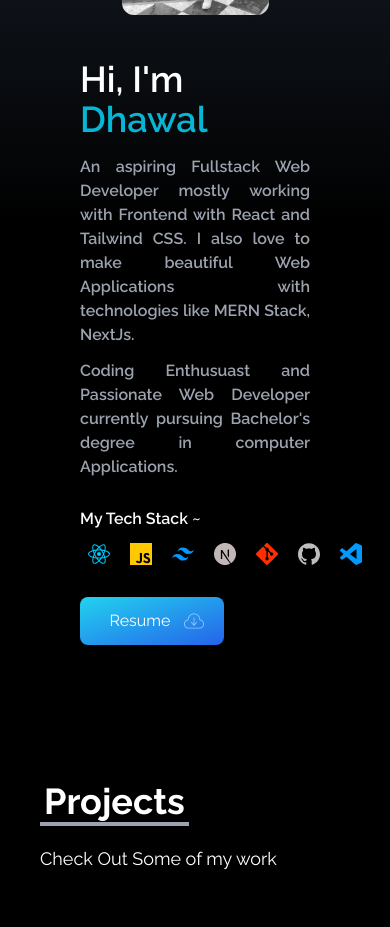
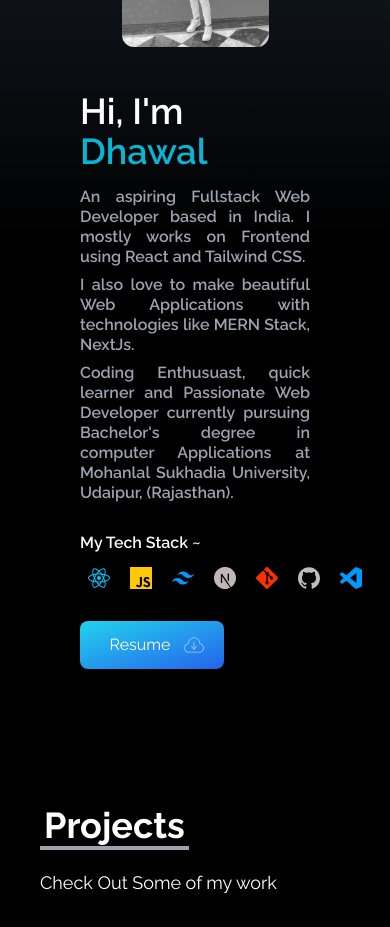
Before and after one commit to dhawal-793/DevFolio, a React (Vite) app: page / in a window 390 px wide. Shown: the part 1260-2187 px from the top of the page. Built offline with nearby package versions, Linux system fonts and the light colour scheme.

Commit message:
Updated height for different devices for responsiveness.

```diff
--- a/src/components/About.jsx
+++ b/src/components/About.jsx
@@ -9,7 +9,7 @@ import techStack from '../data/techStack';
 
 const About = () => {
     return (
-        <div name='About' className=' outline-blue-500 h-auto min-h-[90vh] w-full bg-gradient-to-b to-black via-black from-gray-800 '>
+        <div name='About' className=' pt-8 h-full min-h-screen w-full flex items-center  bg-gradient-to-b to-black via-black from-gray-800 '>
             <div className='py-20 section justify-between'>
                 <SectionHeading heading="About Me" />
                 <div className='mb-10  flex flex-col justify-center '>
@@ -17,13 +17,13 @@ const About = () => {
                 </div>
                 <div className='flex flex-col justify-center w-full px-10 md:px-20 lg:px-28 text-white'>
                     <h1 className=' text-4xl md:text-5xl lg:text-6xl font-semibold '>Hi, I'm <span className='text-cyan-500'>Dhawal</span></h1>
-                    <div className='text-gray-400 py-4 space-y-3 md:space-y-2 md:pt-8 lg:pt-12 font-semibold text-justify'>
-                        <p>
-                            An aspiring Fullstack Web Developer mostly working with Frontend with React and Tailwind CSS.
-                            I also love to make beautiful Web Applications with technologies like MERN Stack, NextJs.
+                    <div className='text-gray-400 py-4 space-y-2 md:space-y-2 md:pt-8 lg:pt-12 font-semibold text-justify'>
+                        <p className='leading-tight'>
+                            An aspiring Fullstack Web Developer based in India. I mostly works on Frontend using React and Tailwind CSS.
                         </p>
-                        <p>
-                            Coding Enthusuast and Passionate Web Developer currently pursuing Bachelor's degree in computer Applications.
+                        <p className='leading-tight'> I also love to make beautiful Web Applications with technologies like MERN Stack, NextJs.</p>
+                        <p className='leading-tight'>
+                            Coding Enthusuast, quick learner and Passionate Web Developer currently pursuing Bachelor's degree in computer Applications at Mohanlal Sukhadia University, Udaipur, (Rajasthan).
                         </p>
                     </div>
                     <div className='py-3 text-gray-50 sm:flex font-semibold'>
@@ -47,7 +47,7 @@ const About = () => {
                     </div>
                     <div className='py-5'>
                         <a href={resume} target="_blank" rel="noreferrer" download={true} className='group bg-gradient-to-br from-cyan-400 to-blue-600 flex items-center justify-center gap-3 px-6 py-3  rounded-lg ease-linear duration-300 delay-75 transition-all cursor-pointer w-36 relative'>
-                            <span className='pr-6 sm:pr-0 sm:group-hover:-translate-x-3 sm:transition-transform delay-[400ms] ease-out'>Resume</span>
+                            <span className='pr-6 sm:pr-0 sm:group-hover:-translate-x-5 sm:transition-transform delay-[400ms] ease-out'>Resume</span>
                             <span className="absolute right-5 sm:scale-0 transition-all group-hover:scale-100 ease-in delay-200 animate-pulse duration-500 ">
                                 <Download/>
                             </span>
```
